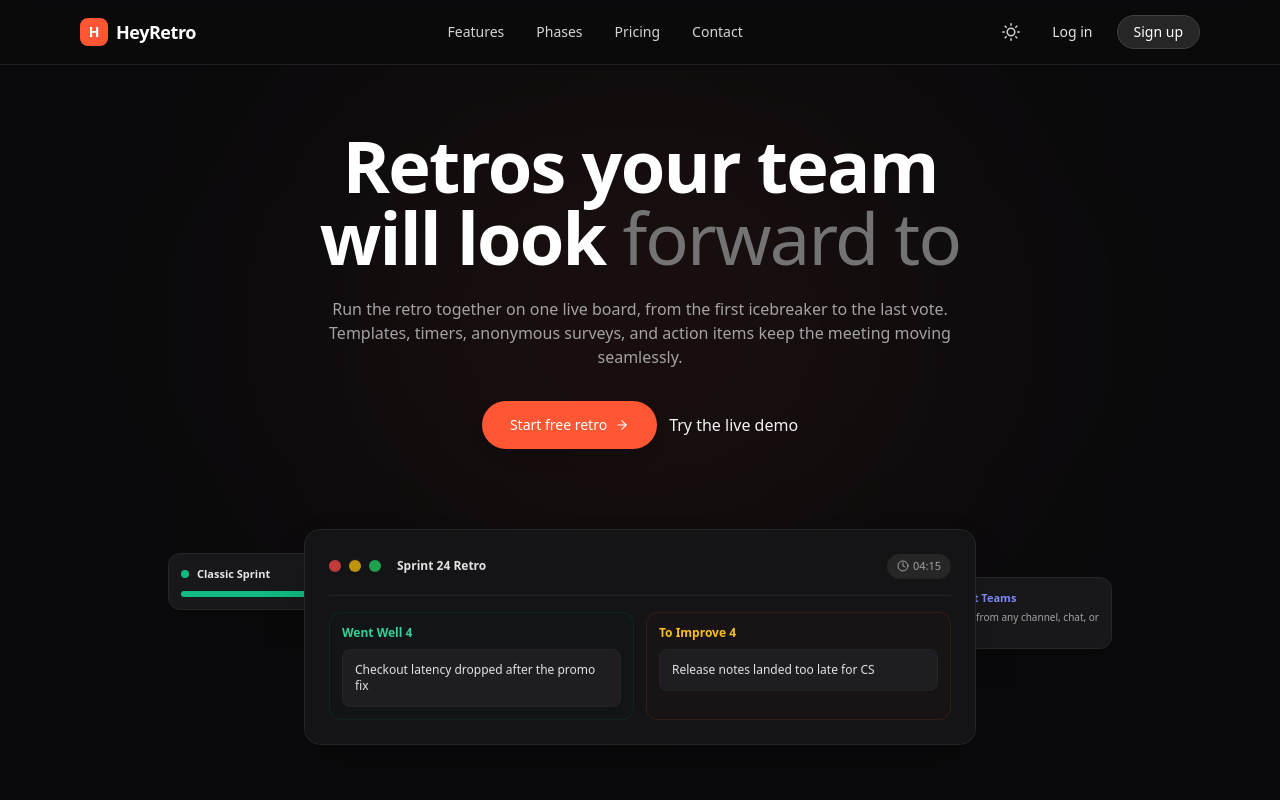
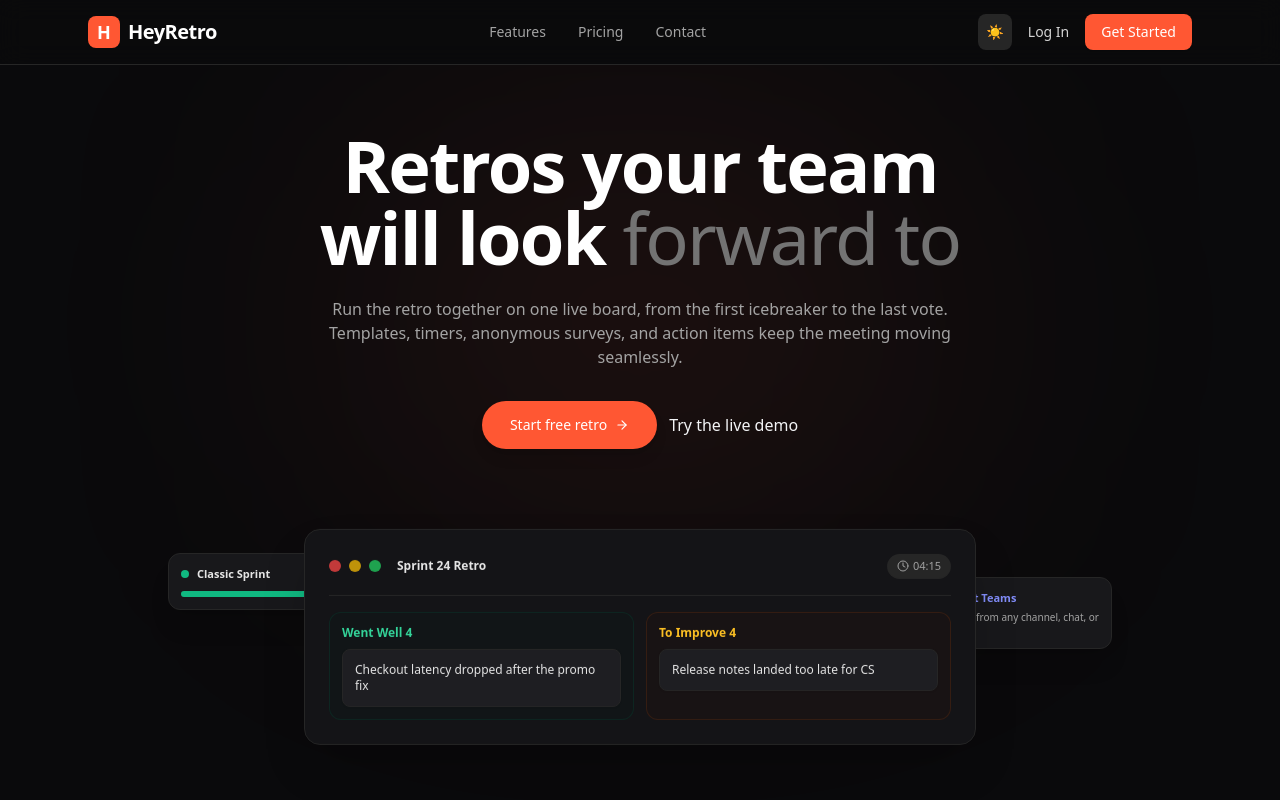
Before and after one commit to fatememirjalili2000/Retro_landing, a React (Vite) app: page / in a window 1280 px wide. Shown: the top 800 px of the page. Built offline with nearby package versions, Linux system fonts and the light colour scheme.

Commit message:
fix routing2

```diff
--- a/src/App.jsx
+++ b/src/App.jsx
@@ -1,7 +1,6 @@
-import  { useState, useEffect } from 'react';
+import   { useState, useEffect } from 'react';
 import { Routes, Route } from 'react-router-dom';
 
-// Components
 import Navbar from './components/Navbar';
 import Hero from './components/Hero';
 import FeaturesBoard from './components/FeaturesBoard';
@@ -10,8 +9,6 @@
 import Contact from './components/Contact';
 import AuthModal from './components/AuthModal';
 import DemoModal from './components/DemoModal';
-
-// Pages
 import Board from './pages/Board';
 
 export default function App() {
@@ -19,7 +16,6 @@
   const [authModal, setAuthModal] = useState({ isOpen: false, type: 'signup' });
   const [isDemoOpen, setIsDemoOpen] = useState(false);
 
-  // Synchronize 'dark' class with <html> element for Tailwind CSS
   useEffect(() => {
     if (darkMode) {
       document.documentElement.classList.add('dark');
@@ -28,12 +24,7 @@
     }
   }, [darkMode]);
 
-  return (
-    <Routes>
-      {/* مسیر صفحه اصلی (Landing Page) همراه با تمام کامپوننت‌های شما */}
-      <Route
-        path="/"
-        element={
+  const LandingPage = (
     <div className="bg-[#FDFBF9] dark:bg-[#0A0A0C] text-gray-900 dark:text-gray-100 min-h-screen transition-colors duration-300">
       <Navbar
         darkMode={darkMode}
@@ -46,12 +37,18 @@
           openAuth={() => setAuthModal({ isOpen: true, type: 'signup' })}
           openDemo={() => setIsDemoOpen(true)}
         />
+        <div id="features">
           <FeaturesBoard />
+        </div>
         <Phases />
+        <div id="pricing">
           <Pricing openAuth={() => setAuthModal({ isOpen: true, type: 'signup' })} />
+        </div>
       </main>
 
+      <div id="contact">
         <Contact openAuth={() => setAuthModal({ isOpen: true, type: 'signup' })} />
+      </div>
 
       {authModal.isOpen && (
         <AuthModal
@@ -64,11 +61,13 @@
         <DemoModal onClose={() => setIsDemoOpen(false)} />
       )}
     </div>
-        }
-      />
+  );
 
-      {/* مسیر بورد تعاملی پروژه */}
+  return (
+    <Routes>
+      <Route path="/" element={LandingPage} />
       <Route path="/board" element={<Board />} />
+      <Route path="*" element={LandingPage} />
     </Routes>
   );
 }
--- a/src/components/Navbar.jsx
+++ b/src/components/Navbar.jsx
@@ -1,49 +1,73 @@
-import { FiSun, FiMoon } from 'react-icons/fi';
+import { Link } from 'react-router-dom';
 
 export default function Navbar({ darkMode, setDarkMode, openAuth }) {
+  const scrollToSection = (id) => {
+    const element = document.getElementById(id);
+    if (element) {
+      element.scrollIntoView({ behavior: 'smooth' });
+    }
+  };
+
   return (
-    <header className="sticky top-0 z-50 backdrop-blur-md bg-white/80 dark:bg-[#0A0A0C]/80 border-b border-gray-200/50 dark:border-neutral-800/80 transition-colors duration-300">
-      <div className="max-w-6xl mx-auto px-4 h-16 flex items-center justify-between">
-
-        <div className="flex items-center gap-2 cursor-pointer">
-          <div className="w-7 h-7 bg-[#FF5733] rounded-lg flex items-center justify-center text-white font-bold text-sm">
+    <nav className="sticky top-0 z-50 backdrop-blur-md bg-[#FDFBF9]/80 dark:bg-[#0A0A0C]/80 border-b border-gray-200 dark:border-neutral-800 transition-colors">
+      <div className="max-w-6xl mx-auto px-6 h-16 flex items-center justify-between">
+        {/* Logo */}
+        <Link to="/" className="flex items-center gap-2">
+          <div className="w-8 h-8 bg-[#FF5733] rounded-lg flex items-center justify-center text-white font-bold text-lg">
             H
           </div>
-          <span className="font-bold text-lg text-gray-900 dark:text-white tracking-tight">HeyRetro</span>
+          <span className="font-bold text-xl tracking-tight text-gray-900 dark:text-white">
+            HeyRetro
+          </span>
+        </Link>
+
+        {/* Navigation Links */}
+        <div className="hidden md:flex items-center gap-8 text-sm font-medium text-gray-600 dark:text-neutral-400">
+          <button
+            onClick={() => scrollToSection('features')}
+            className="hover:text-gray-900 dark:hover:text-white transition-colors"
+          >
+            Features
+          </button>
+          <button
+            onClick={() => scrollToSection('pricing')}
+            className="hover:text-gray-900 dark:hover:text-white transition-colors"
+          >
+            Pricing
+          </button>
+          <button
+            onClick={() => scrollToSection('contact')}
+            className="hover:text-gray-900 dark:hover:text-white transition-colors"
+          >
+            Contact
+          </button>
         </div>
 
-        <nav className="hidden md:flex items-center gap-8 text-sm font-medium text-gray-600 dark:text-neutral-300">
-          <a href="#features" className="hover:text-gray-900 dark:hover:text-white transition-colors">Features</a>
-          <a href="#phases" className="hover:text-gray-900 dark:hover:text-white transition-colors">Phases</a>
-          <a href="#pricing" className="hover:text-gray-900 dark:hover:text-white transition-colors">Pricing</a>
-          <a href="#contact" className="hover:text-gray-900 dark:hover:text-white transition-colors">Contact</a>
-        </nav>
-
-        <div className="flex items-center gap-3">
+        {/* Actions: Theme Toggle & Auth Buttons */}
+        <div className="flex items-center gap-4">
           <button
             onClick={() => setDarkMode(!darkMode)}
-            className="p-2 rounded-full text-gray-600 dark:text-neutral-300 hover:bg-gray-100 dark:hover:bg-neutral-800 transition-colors"
+            className="p-2 rounded-lg bg-gray-100 dark:bg-neutral-800 text-gray-700 dark:text-neutral-300 hover:bg-gray-200 dark:hover:bg-neutral-700 transition-colors text-sm"
             aria-label="Toggle Theme"
           >
-            {darkMode ? <FiSun size={18} /> : <FiMoon size={18} />}
+            {darkMode ? '☀️' : '🌙'}
           </button>
 
           <button
             onClick={() => openAuth('login')}
-            className="text-sm font-medium text-gray-700 dark:text-neutral-200 hover:text-gray-900 dark:hover:text-white px-3 py-1.5"
+            className="text-sm font-medium text-gray-600 dark:text-neutral-300 hover:text-gray-900 dark:hover:text-white transition-colors hidden sm:block"
           >
-            Log in
+            Log In
           </button>
 
           <button
             onClick={() => openAuth('signup')}
-            className="text-sm font-medium bg-gray-900 dark:bg-neutral-800 hover:bg-gray-800 dark:hover:bg-neutral-700 text-white px-4 py-1.5 rounded-full border border-transparent dark:border-neutral-700 transition-all"
+            className="bg-[#FF5733] hover:bg-[#e04826] text-white text-sm font-medium px-4 py-2 rounded-lg transition-colors shadow-sm"
           >
-            Sign up
+            Get Started
           </button>
         </div>
-
       </div>
-    </header>
+    </nav>
   );
 }
```
Lines whose indentation alone changed are shown as unchanged.
